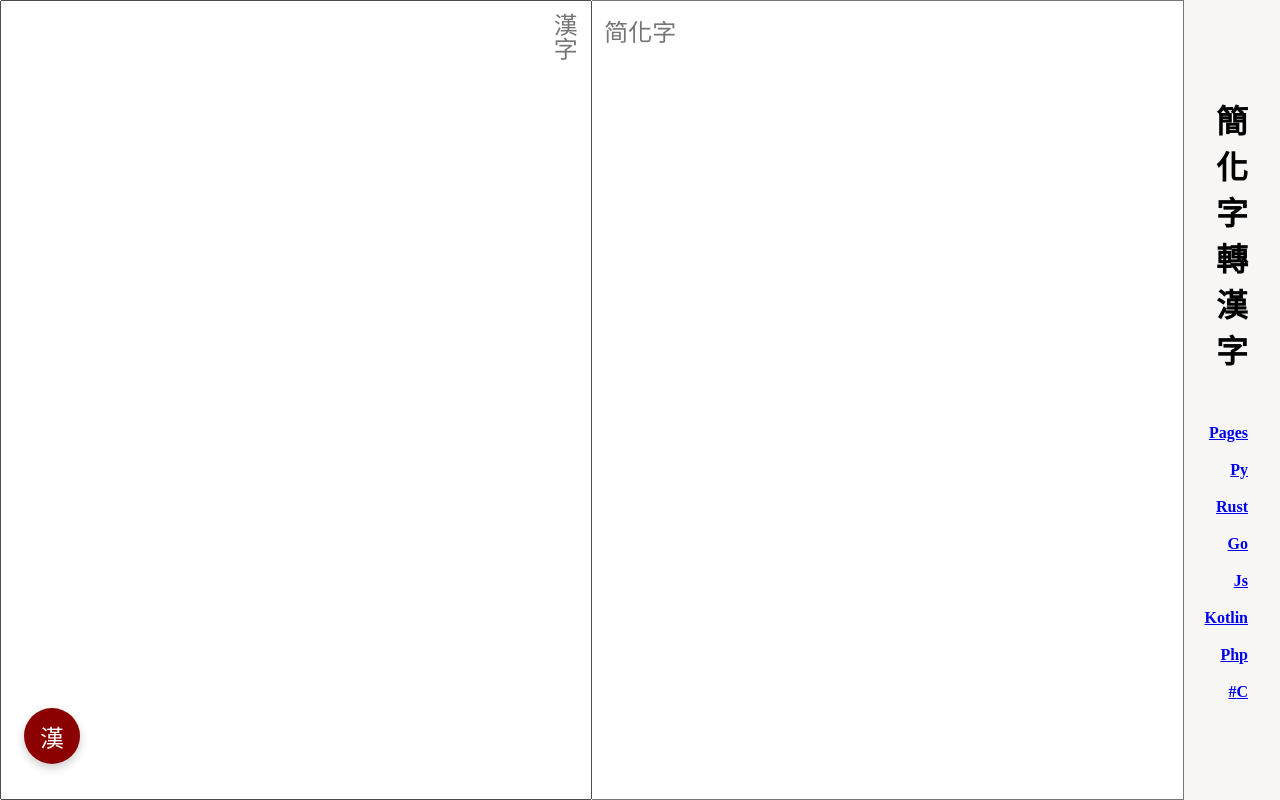
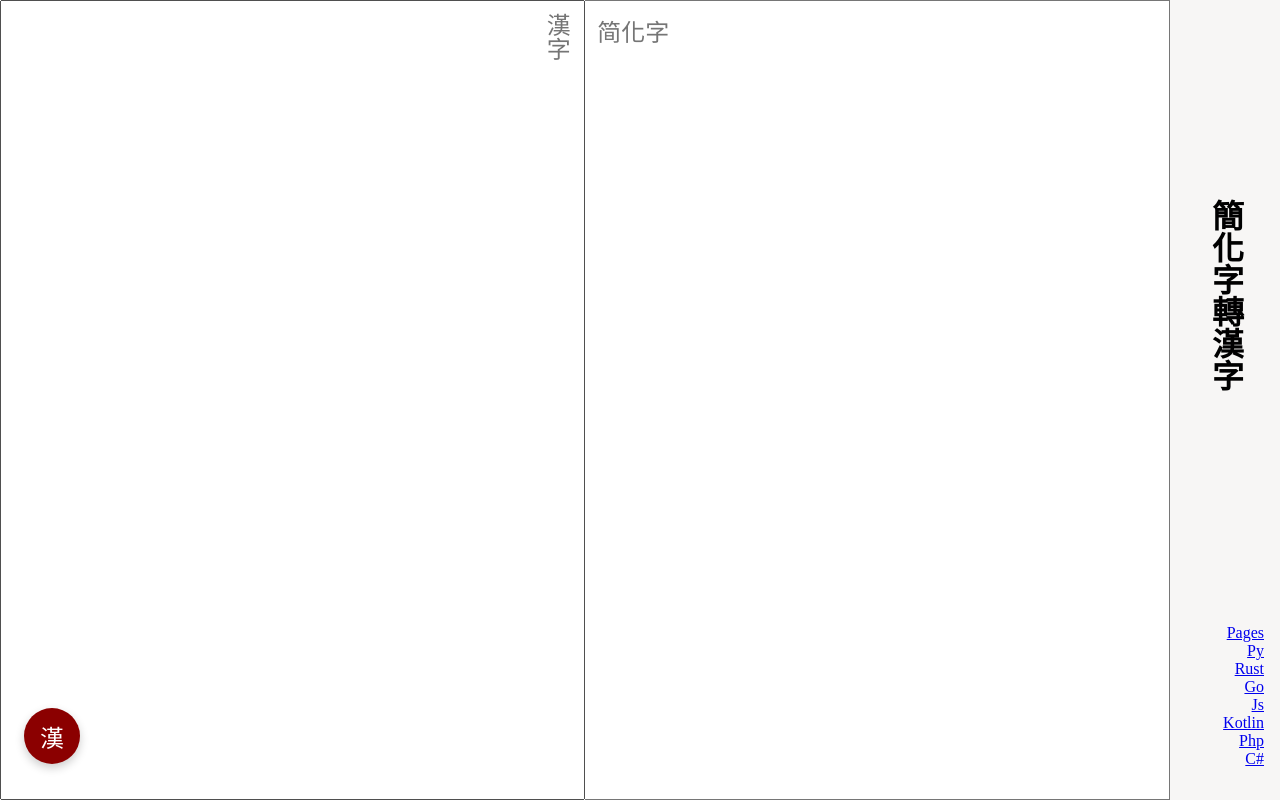
Before and after one commit to lizongying/hanzi, a plain HTML site: page index.html in a window 1280 px wide. Drawn offline with Linux system fonts and the light colour scheme.

Commit message:
optimize style

```diff
--- a/index.html
+++ b/index.html
@@ -38,17 +38,35 @@
         body {
             direction: rtl;
             display: flex;
-            justify-content: center;
-            align-items: center;
+            align-items: normal;
             height: 100vh;
             margin: 0;
             font-family: 'Source Han Serif TC', 'SimSun-ExtB', 'MingLiU', serif;
             background-color: #f7f6f5;
         }
 
+        header {
+            display: grid;
+            align-items: flex-end;
+        }
+
         h1 {
-            width: 1em;
             margin: 1em;
+            writing-mode: vertical-rl;
+        }
+
+        .links {
+            direction: ltr;
+            font-size: 16px;
+            text-align: right;
+            list-style-type: none;
+            padding: 1em;
+        }
+
+        .container {
+            display: flex;
+            width: 100%;
+            height: 100%;
         }
 
         #simplified:focus, #traditional:focus {
@@ -63,26 +81,15 @@
             box-sizing: border-box;
             font-size: 24px;
             color: #444;
+            direction: ltr;
         }
 
         #simplified {
-            direction: ltr;
             border-left: none;
         }
 
         #traditional {
-            text-align: left;
             writing-mode: vertical-rl;
-        }
-
-        .container {
-            display: flex;
-            width: 100%;
-            height: 100%;
-        }
-
-        .links {
-            font-size: 16px;
         }
 
         .floating-action-button {
@@ -111,19 +118,19 @@
     </style>
 </head>
 <body>
-<h1>簡化字轉漢字
-    <span class="links">
-        &nbsp;
-        <a target="_blank" href="https://github.com/lizongying/hanzi">Pages</a>
-        <a target="_blank" href="https://github.com/lizongying/pyhan">Py</a>
-        <a target="_blank" href="https://github.com/lizongying/hanzi">Rust</a>
-        <a target="_blank" href="https://github.com/lizongying/hanzi">Go</a>
-        <a target="_blank" href="https://github.com/lizongying/hanzi">Js</a>
-        <a target="_blank" href="https://github.com/lizongying/hanzi">Kotlin</a>
-        <a target="_blank" href="https://github.com/lizongying/hanzi">Php</a>
-        <a target="_blank" href="https://github.com/lizongying/hanzi">C#</a>
-    </span>
-</h1>
+<header>
+    <h1>簡化字轉漢字</h1>
+    <ul class="links">
+        <li><a target="_blank" href="https://github.com/lizongying/hanzi">Pages</a></li>
+        <li><a target="_blank" href="https://github.com/lizongying/pyhan">Py</a></li>
+        <li><a target="_blank" href="https://github.com/lizongying/hanzi">Rust</a></li>
+        <li><a target="_blank" href="https://github.com/lizongying/hanzi">Go</a></li>
+        <li><a target="_blank" href="https://github.com/lizongying/hanzi">Js</a></li>
+        <li><a target="_blank" href="https://github.com/lizongying/hanzi">Kotlin</a></li>
+        <li><a target="_blank" href="https://github.com/lizongying/hanzi">Php</a></li>
+        <li><a target="_blank" href="https://github.com/lizongying/hanzi">C#</a></li>
+    </ul>
+</header>
 <div class="container">
     <label for="simplified"></label>
     <textarea id="simplified" placeholder="简化字"></textarea>
```
